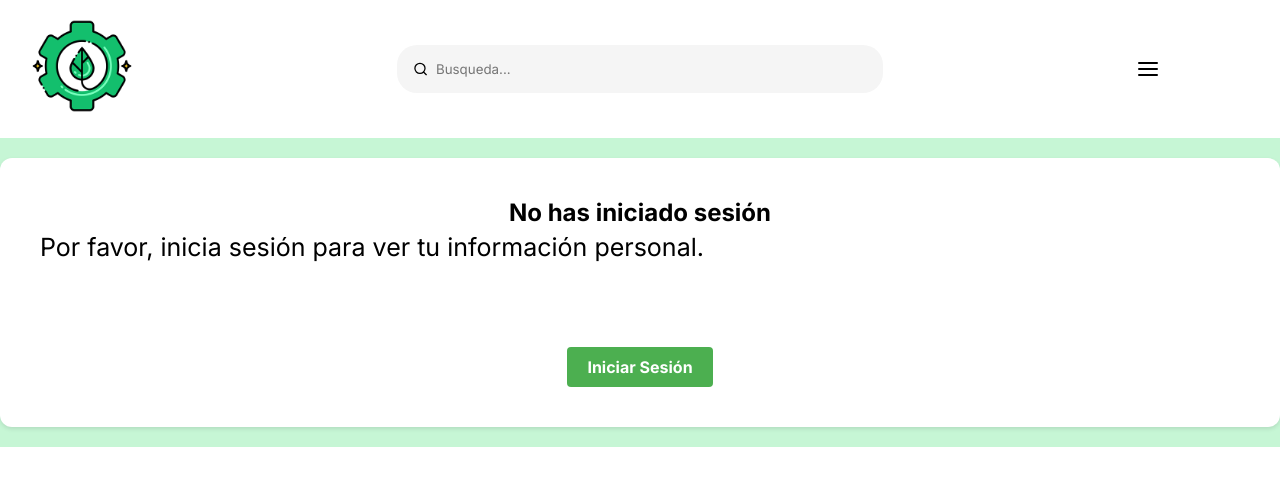
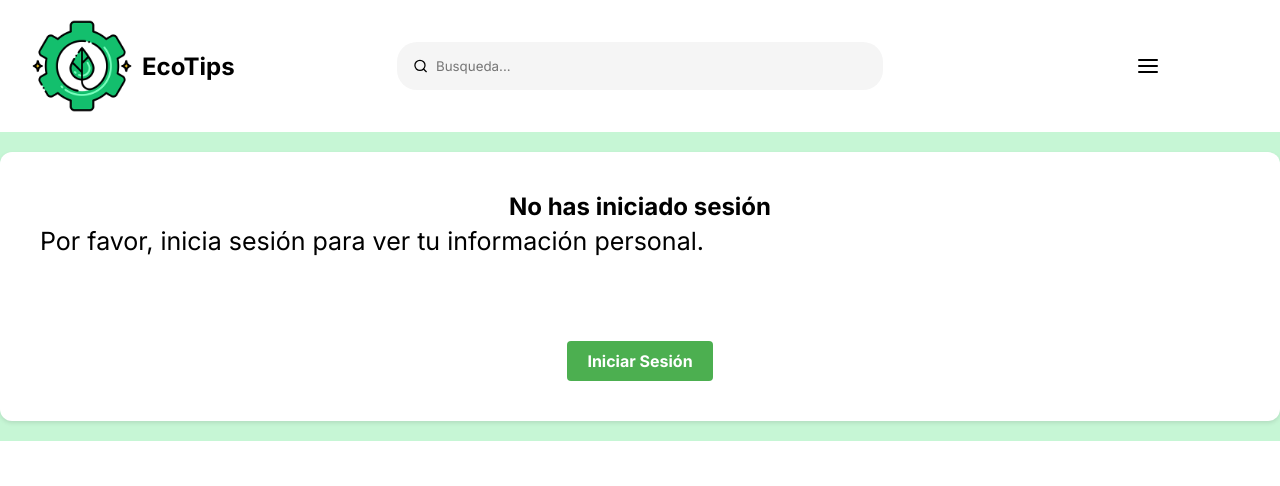
Before and after one commit to ManuBalan03/EcoTips-Frontend, a React (Vite) app in the folder front_web/: page /Home in a window 1280 px wide. Shown: the top 486 px of the page. Built offline with nearby package versions, Linux system fonts and the light colour scheme.

Commit message:
correccion narbar

```diff
--- a/front_web/src/components/home/EcoTipCard.css
+++ b/front_web/src/components/home/EcoTipCard.css
@@ -63,7 +63,10 @@
   object-fit:cover;
   width:90%;
   max-height: 600px;
+  margin-left: 5%;
+  margin-top: 10px;
 }
+
 /* Formulario */
 .form-group {
   display: flex;
--- a/front_web/src/components/home/EcotipCard.tsx
+++ b/front_web/src/components/home/EcotipCard.tsx
@@ -159,7 +159,8 @@ useEffect(() => {
   {Array.isArray(tips) ? (
     tips.map((tip) => (
       <div key={tip.id} className="tip-card">
-        <h4>{tip.titulo}</h4>
+
+          <h4>{tip.titulo}</h4>
 
         {tip.contenido && tip.contenido.startsWith("http") ? (
           <img src={tip.contenido} alt="EcoTip" className="tip-image" />
--- a/front_web/src/components/layout/nav.css
+++ b/front_web/src/components/layout/nav.css
@@ -20,9 +20,8 @@
   text-decoration: none;
   font-size: 1.5rem;
   font-weight: bold;
-  color: #2e7d32;
+  color: #000000;
 }
-
 
 .navbar {
     display: flex;
@@ -34,7 +33,9 @@
 }
 
 .logo-container {
+    display: flex;
     flex: 1;
+    align-items: center;
 }
 
 .logo-text {
--- a/front_web/src/components/layout/navbar.tsx
+++ b/front_web/src/components/layout/navbar.tsx
@@ -14,7 +14,8 @@ function DefaultLayout({children}: DefaultLayoutProps) {
             <header>
                 <nav className="navbar">
                     <div className="logo-container">
-                        <span className="logo-text"><a className='TextLogo'> <Link to="/"><img className='logoimg' src={img} alt='logo'/></Link></a></span>
+                        <img className='logoimg' src={img} alt='logo'/>
+                        <span className='TextLogo'><Link to="/" >EcoTips</Link></span>
                     </div>
                     <div className="search-container">
                         <div className="search-bar">
--- a/front_web/src/components/pages/LandingPage.tsx
+++ b/front_web/src/components/pages/LandingPage.tsx
@@ -12,7 +12,9 @@ export const LandingPage = ({children}: DefaultLayoutProps) => {
   return (
     <div>
       <nav className='Navegacion'>
-        <div className='Logo'> <img className='logoimg' src={img} width="50" height="80" alt='logo'/><Link to="/" className='TextLogo'>EcoTips</Link></div>
+        <div className='Logo'>
+          <img className='logoimg' src={img} width="50" height="80" alt='logo'/><Link to="/" className='TextLogo'>EcoTips</Link>
+        </div>
           <ul>
             <li><Link to="/login" className='InicioSesion'>Iniciar Sesión</Link></li>
             <li><Link to="/signup" className='Registro'>Registrarse</Link> </li>
```
